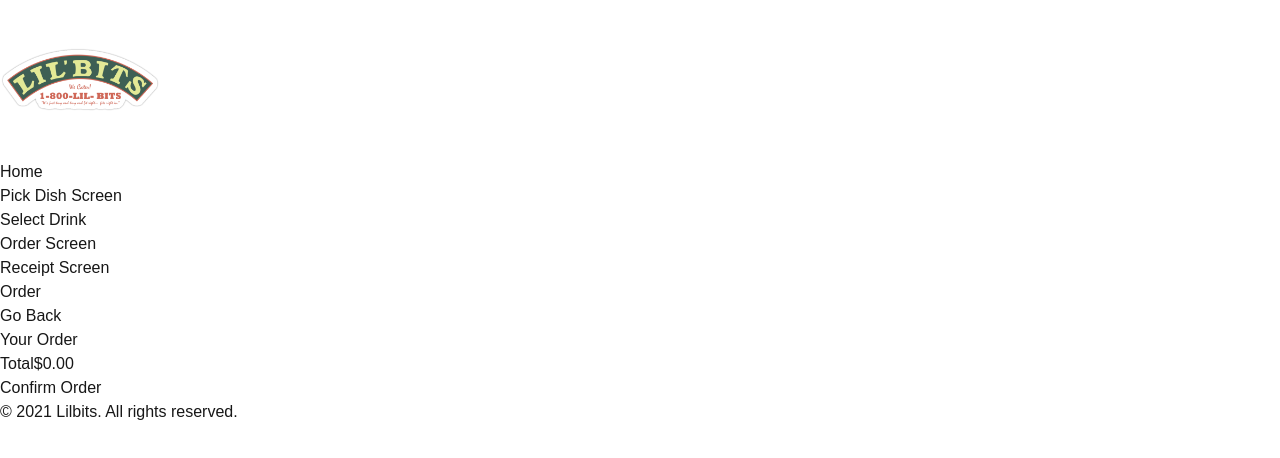
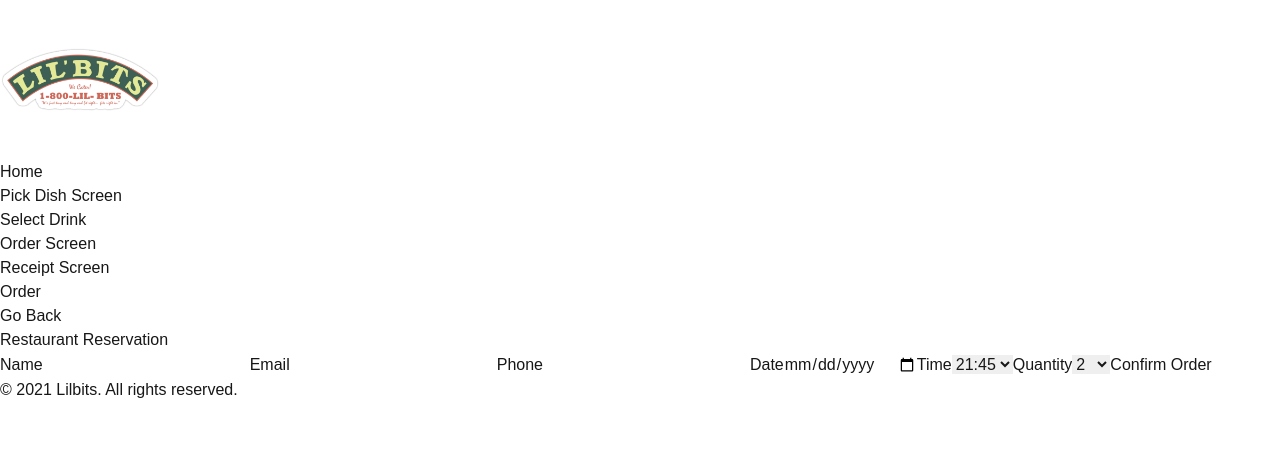
Before and after one commit to eydisagusts/lokaverkefni, a Next.js app: page /orderscreen in a window 1280 px wide. Shown: the top 458 px of the page. Built offline with nearby package versions, Linux system fonts and the light colour scheme.

Commit message:
orderscreen updated and more

```diff
--- a/src/app/home/page.tsx
+++ b/src/app/home/page.tsx
@@ -189,7 +189,7 @@ const HomePage = () => {
             />
             <button
               type="button"
-              className="px-4 py-2 mt-4 bg-[#C16757] text-white rounded-full"
+              className="px-4 py-2 mt-4 bg-[#C16757] text-white rounded-full transition duration-300"
               onClick={handleEmailSubmit}
             >
               Submit
--- a/src/app/menu/pickdish/page.tsx
+++ b/src/app/menu/pickdish/page.tsx
@@ -141,14 +141,14 @@ const PickDishScreen = () => {
         <div className="flex justify-center gap-4 mt-6">
           <button
             type="button"
-            className="p-4 rounded-full bg-[#C16757] text-white shadow-md hover:bg-[#A34A3F]"
+            className="p-4 rounded-full bg-[#C16757] text-white shadow-md hover:bg-[#A34A3F] transition duration-300"
             onClick={fetchRandomDish}
           >
             Generate New Dish
           </button>
           <button
             type="button"
-            className="p-4 rounded-full bg-[#C16757] text-white shadow-md hover:bg-[#A34A3F]"
+            className="p-4 rounded-full bg-[#C16757] text-white shadow-md hover:bg-[#A34A3F] transition duration-300"
             onClick={handleAddToOrder}
           >
             Add to Order
@@ -200,7 +200,7 @@ const PickDishScreen = () => {
           <button
           type="button"
           onClick={handleNextButtonClick}
-          className="px-8 py-2 rounded-full bg-[#C16757] text-white shadow-md hover:bg-[#A34A3F]"
+          className="px-8 py-2 rounded-full bg-[#C16757] text-white shadow-md hover:bg-[#A34A3F] transition duration-300"
           >
             Next
             </button>
--- a/src/app/orderscreen/page.tsx
+++ b/src/app/orderscreen/page.tsx
@@ -1,22 +1,35 @@
-'use client';
+"use client";
 import React, { useState } from "react";
 
 const OrderScreen = () => {
-    const [dishOrder, setDishOrder] = useState<Dish[]>([
-    ]);
+  const [dishOrder, setDishOrder] = useState<Dish[]>([]);
+
+  const [name, setName] = useState<string>("");
+  const [email, setEmail] = useState<string>("");
+  const [phone, setPhone] = useState<string>("");
+  const [date, setDate] = useState<string>("");
+  const [time, setTime] = useState<number>(0);
+  const [quantity, setQuantity] = useState<number>(0);
 
   const handleConfirmOrder = () => {
-        window.location.href = ('/receiptscreen')
+    if (!name || !email || !phone || !date) {
+      alert("Please fill in all fields");
+    } else {
+      window.location.href = "/receiptscreen";
+    }
   };
 
   const HandleGoBack = () => {
-        window.location.href = ('/menu/pickdrink')
+    window.location.href = "/menu/pickdrink";
   };
 
   const total = dishOrder.reduce((acc, item) => acc + item.price, 0);
 
+  const [emailError, setEmailError] = useState<string>("");
+
   return (
-        <div className="container mx-auto p-4 text-black mt-10">
+    <div className="flex justify-center items-center min-h-screen">
+      <div className="bg-white p-8 rounded-lg shadow-md w-full max-w-md">
         <div className="absolute left-2 top-44">
           <button
             type="button"
@@ -26,27 +39,107 @@ const OrderScreen = () => {
             Go Back
           </button>
         </div>
-            <h1 className="text-2xl font-bold mb-4">Your Order</h1>
-            <ul className="mb-4">
-                {dishOrder.map((item) => (
-                    <li key={item.id} className="flex justify-between border-b py-2">
-                        <span>{item.name}</span>
-                        <span>${item.price.toFixed(2)}</span>
-                    </li>
+        <h2 className="text-2xl font-bold mb-6 text-center text-black">
+          Restaurant Reservation
+        </h2>
+        <div className="grid grid-cols-1 gap-4 text-black">
+          <label className="block">
+            <span className="text-black">Name</span>
+            <input
+              type="text"
+              className="mt-1 block w-full rounded-md border-black shadow-sm focus:border-indigo-300 focus:ring focus:ring-indigo-200 focus:ring-opacity-50"
+              onChange={(e) => setName(e.target.value)}
+            />
+          </label>
+          <label>
+            <span className="text-black">Email</span>
+            <input
+              type="email"
+              className={`mt-1 block w-full rounded-md shadow-sm focus:border-indigo-300 focus:ring focus:ring-indigo-200 focus:ring-opacity-50 ${
+                emailError ? "border-red-500" : "border-black"
+              }`}
+              onChange={(e) => setEmail(e.target.value)}
+              onBlur={(e) => {
+                const email = e.target.value;
+                const emailRegex = /^[^\s@]+@[^\s@]+\.[^\s@]+$/;
+                if (!emailRegex.test(email)) {
+                  setEmailError("Please enter a valid email address.");
+                } else {
+                  setEmailError("");
+                }
+              }}
+            />
+            {emailError && <p className="text-red-500 mt-1">{emailError}</p>}
+          </label>
+          <label className="block">
+            <span className="text-black">Phone</span>
+            <input
+              type="tel"
+              className="mt-1 block w-full rounded-md border-black shadow-sm focus:border-indigo-300 focus:ring focus:ring-indigo-200 focus:ring-opacity-50"
+              onChange={(e) => setPhone(e.target.value)}
+              onInput={(e) => {
+                const input = e.target as HTMLInputElement;
+                input.value = input.value.replace(/[^0-9]/g, "");
+              }}
+            />
+          </label>
+          <label className="block">
+            <span className="text-black">Date</span>
+            <input
+              type="date"
+              className="mt-1 block w-full rounded-md border-black shadow-sm focus:border-indigo-300 focus:ring focus:ring-indigo-200 focus:ring-opacity-50"
+              onChange={(e) => setDate(e.target.value)}
+              min={new Date().toISOString().split("T")[0]}
+            />
+          </label>
+          <label className="block">
+            <span className="text-black">Time</span>
+            <select
+              className="mt-1 block w-full rounded-md border-black shadow-sm focus:border-indigo-300 focus:ring focus:ring-indigo-200 focus:ring-opacity-50"
+              onChange={(e) => setTime(Number(e.target.value))}
+            >
+              {Array.from({ length: 44 }, (_, i) => {
+                const now = new Date();
+                const hours = Math.floor(i / 4) + 11;
+                const minutes = (i % 4) * 15;
+                const timeString = `${hours
+                  .toString()
+                  .padStart(2, "0")}:${minutes.toString().padStart(2, "0")}`;
+                const selectedTime = new Date();
+                selectedTime.setHours(hours, minutes, 0, 0);
+                if (selectedTime > now) {
+                  return (
+                    <option key={timeString} value={i}>
+                      {timeString}
+                    </option>
+                  );
+                }
+                return null;
+              })}
+            </select>
+          </label>
+          <label className="block">
+            <span className="text-black">Quantity</span>
+            <select
+              className="mt-1 block w-full rounded-md border-black shadow-sm focus:border-indigo-300 focus:ring focus:ring-indigo-200 focus:ring-opacity-50"
+              onChange={(e) => setQuantity(Number(e.target.value))}
+              defaultValue={2}
+            >
+              {[...Array(10)].map((_, i) => (
+                <option key={i + 1} value={i + 1}>
+                  {i + 1}
+                </option>
               ))}
-            </ul>
-            <div className="flex justify-between font-bold text-lg mb-4 ">
-                <span>Total</span>
-                <span>${total.toFixed(2)}</span>
-            </div>
-            <div className="absolute right-32">
+            </select>
+          </label>
           <button
             type="button"
             onClick={handleConfirmOrder}
-                className="p-2 px-10 text-lg mt-4 rounded-full bg-[#C16757] shadow-md ml-96 hover:bg-[#A34A3F] text-white"
+            className="mt-6 w-full bg-[#C16757] text-white py-2 rounded-lg shadow-md hover:bg-[#A34A3F] transition duration-300"
           >
             Confirm Order
           </button>
+        </div>
       </div>
     </div>
   );
```
Also changed, not shown: src/app/menu/pickdrink/page.tsx (+12 -8 lines). Lines whose indentation alone changed are shown as unchanged.
